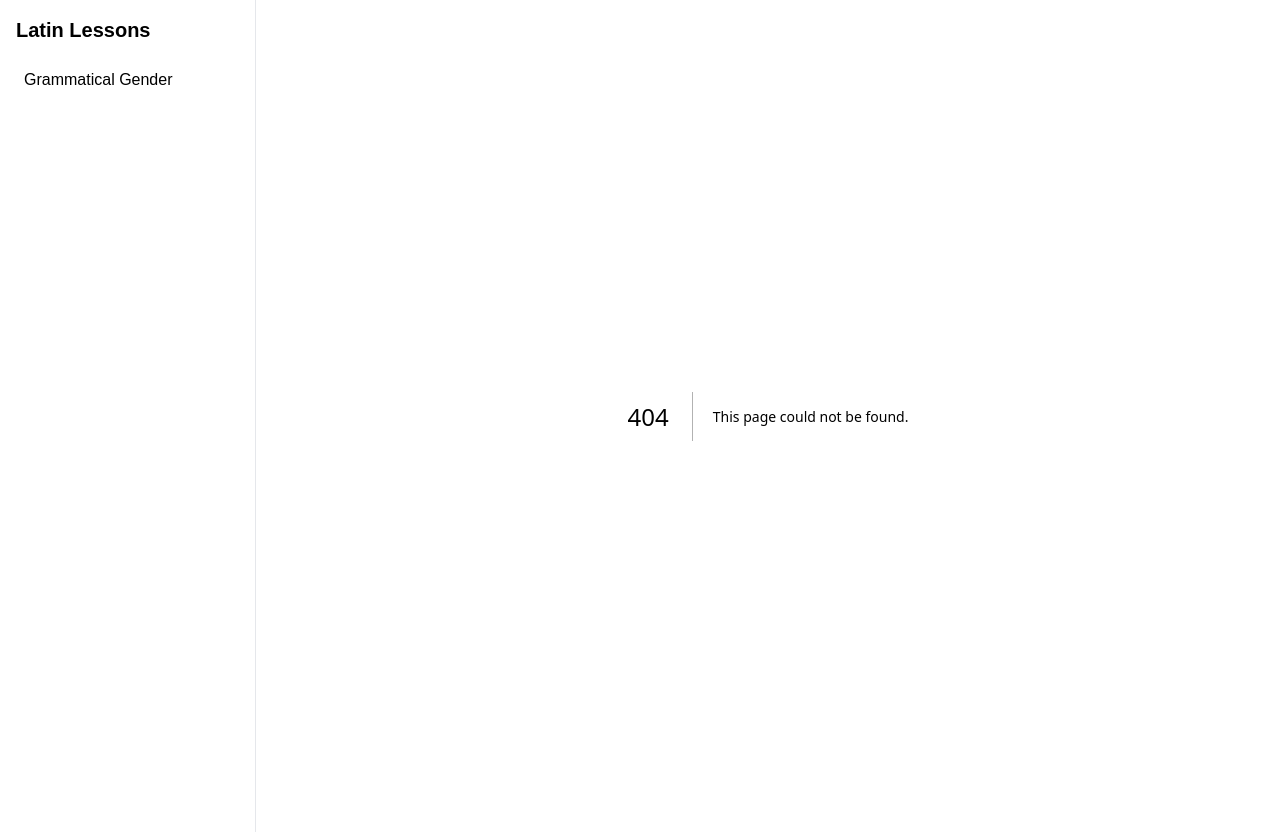
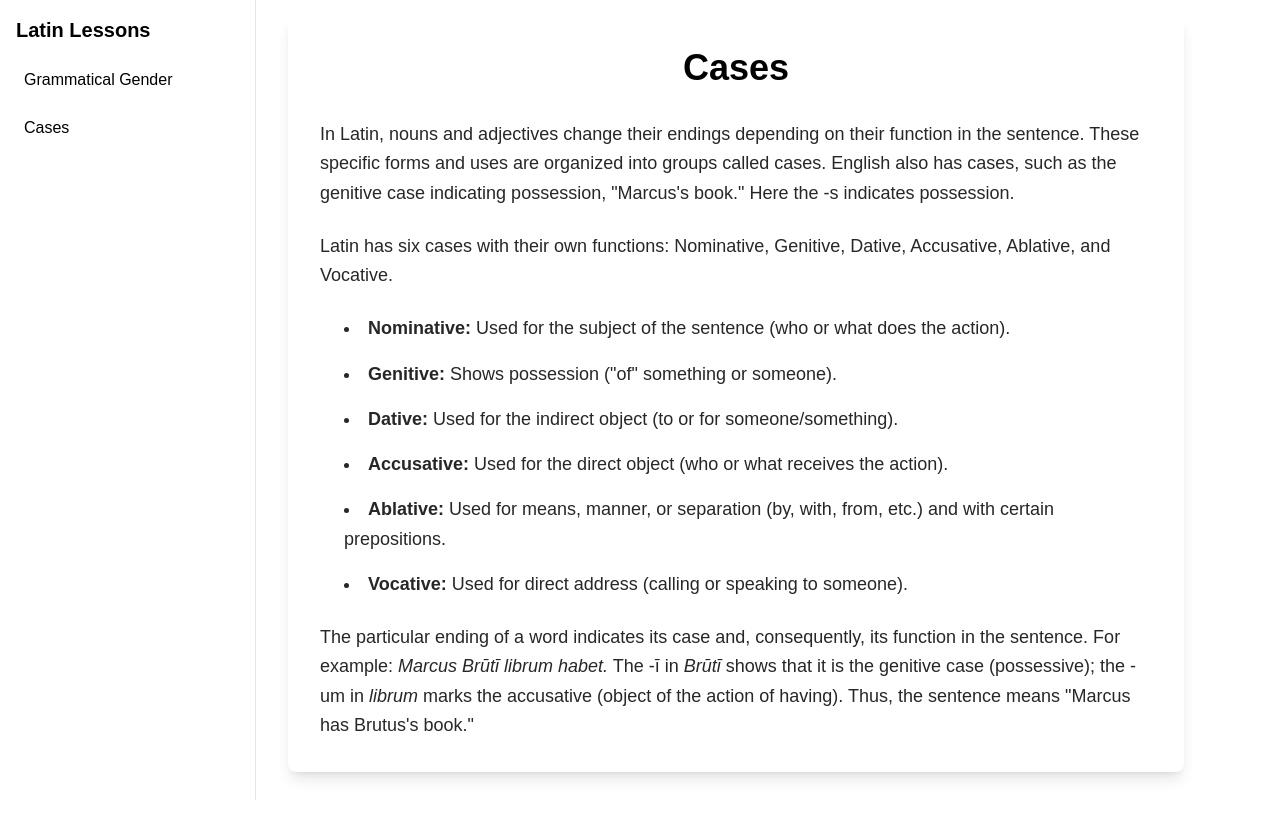
Before and after one commit to Qiong0312/latin_driller, a Next.js app: page /cases in a window 1280 px wide. Before the commit this address had no page. After the commit the page ends 800 px from the top, so only its background shows below. Built offline with nearby package versions, Linux system fonts and the light colour scheme.

Commit message:
add cases

```diff
--- /dev/null
+++ b/src/app/cases/page.tsx
@@ -0,0 +1,40 @@
+export default function Cases() {
+  return (
+    <div className="w-full max-w-4xl p-8 bg-white dark:bg-black shadow-lg rounded-lg mx-4">
+      <h1 className="text-4xl font-bold text-center mb-8 text-black dark:text-zinc-50">
+        Cases
+      </h1>
+      <div className="text-lg leading-relaxed text-zinc-800 dark:text-zinc-200 space-y-6">
+        <p>
+          In Latin, nouns and adjectives change their endings depending on their function in the sentence. These specific forms and uses are organized into groups called cases. English also has cases, such as the genitive case indicating possession, "Marcus's book." Here the -s indicates possession.
+        </p>
+        <p>
+          Latin has six cases with their own functions: Nominative, Genitive, Dative, Accusative, Ablative, and Vocative.
+        </p>
+        <ul className="list-disc list-inside space-y-4 pl-6">
+          <li>
+            <strong>Nominative:</strong> Used for the subject of the sentence (who or what does the action).
+          </li>
+          <li>
+            <strong>Genitive:</strong> Shows possession ("of" something or someone).
+          </li>
+          <li>
+            <strong>Dative:</strong> Used for the indirect object (to or for someone/something).
+          </li>
+          <li>
+            <strong>Accusative:</strong> Used for the direct object (who or what receives the action).
+          </li>
+          <li>
+            <strong>Ablative:</strong> Used for means, manner, or separation (by, with, from, etc.) and with certain prepositions.
+          </li>
+          <li>
+            <strong>Vocative:</strong> Used for direct address (calling or speaking to someone).
+          </li>
+        </ul>
+        <p>
+          The particular ending of a word indicates its case and, consequently, its function in the sentence. For example: <em>Marcus Brūtī librum habet.</em> The -ī in <em>Brūtī</em> shows that it is the genitive case (possessive); the -um in <em>librum</em> marks the accusative (object of the action of having). Thus, the sentence means "Marcus has Brutus's book."
+        </p>
+      </div>
+    </div>
+  );
+}
--- a/src/app/layout.tsx
+++ b/src/app/layout.tsx
@@ -41,6 +41,14 @@ export default function RootLayout({
                   Grammatical Gender
                 </Link>
               </li>
+              <li>
+                <Link
+                  href="/cases"
+                  className="block p-2 rounded hover:bg-gray-100 dark:hover:bg-gray-700 text-black dark:text-zinc-200"
+                >
+                  Cases
+                </Link>
+              </li>
             </ul>
           </nav>
         </aside>
```
